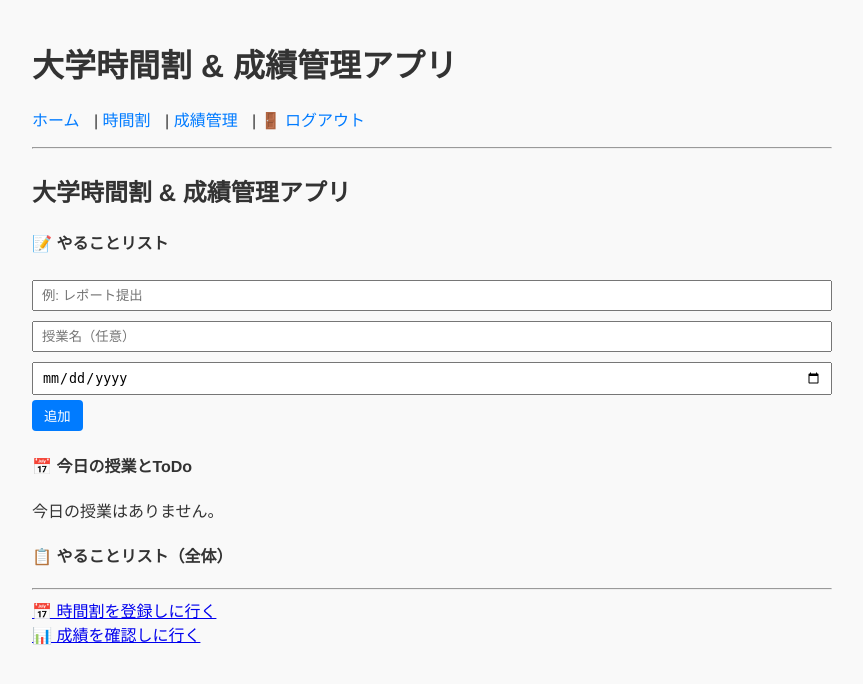
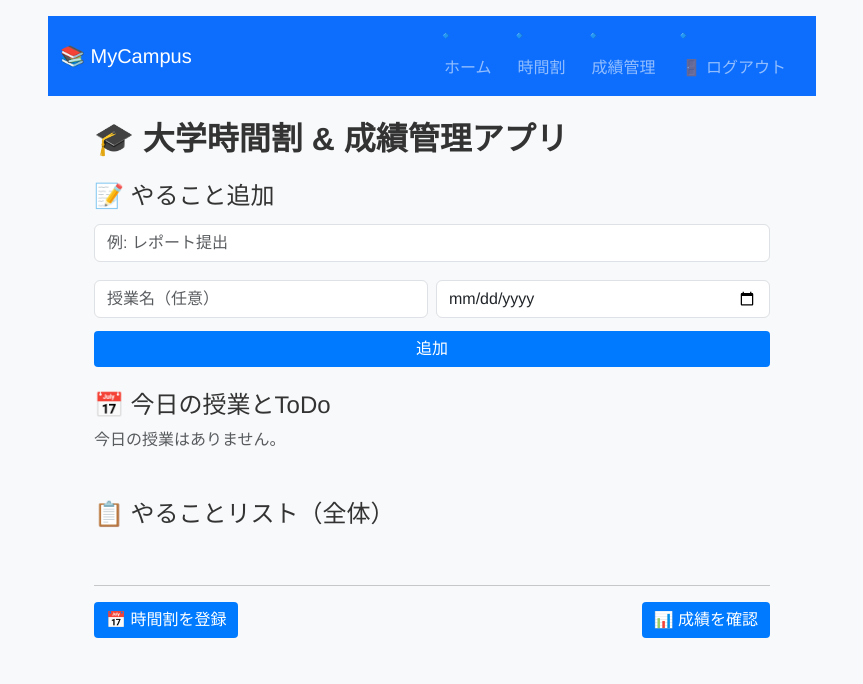
Before and after one commit to rakuto4486/timetable-app, a Flask app: page / in a window 1280 px wide. Shown: the top 684 px of the page, without its empty margins (208-1071 px from the left). Run offline with Flask 3, Linux system fonts and the light colour scheme; the visitor is signed in with stand-in values (Sample User, id 1).

Commit message:
ui change

```diff
--- a/templates/base.html
+++ b/templates/base.html
@@ -1,18 +1,47 @@
 <!DOCTYPE html>
-<html>
+<html lang="ja">
 <head>
-    <title>時間割アプリ</title>
-    <link rel="stylesheet" href="{{ url_for('static', filename='style.css') }}">
+  <meta charset="UTF-8">
+  <meta name="viewport" content="width=device-width, initial-scale=1">
+  <title>大学時間割 & 成績管理アプリ</title>
+  <!-- Bootstrap CSS -->
+  <link href="https://cdn.jsdelivr.net/npm/bootstrap@5.3.3/dist/css/bootstrap.min.css" rel="stylesheet">
+  <link rel="stylesheet" href="{{ url_for('static', filename='style.css') }}">
 </head>
-<body>
-    <h1>大学時間割 & 成績管理アプリ</h1>
-    <nav>
-        <a href="{{ url_for('index') }}">ホーム</a> |
-        <a href="{{ url_for('schedule_page') }}">時間割</a> |
-        <a href="{{ url_for('grades_page') }}">成績管理</a> |
-        <a href="{{ url_for('logout') }}">🚪 ログアウト</a>
-    </nav>
-    <hr>
+<body class="bg-light">
+
+  <!-- ナビゲーションバー -->
+  <nav class="navbar navbar-expand-lg navbar-dark bg-primary">
+    <div class="container-fluid">
+      <a class="navbar-brand" href="{{ url_for('index') }}">📚 MyCampus</a>
+      <button class="navbar-toggler" type="button" data-bs-toggle="collapse" data-bs-target="#navbarNav">
+        <span class="navbar-toggler-icon"></span>
+      </button>
+      <div class="collapse navbar-collapse" id="navbarNav">
+        <ul class="navbar-nav ms-auto">
+          <li class="nav-item">
+            <a class="nav-link" href="{{ url_for('index') }}">ホーム</a>
+          </li>
+          <li class="nav-item">
+            <a class="nav-link" href="{{ url_for('schedule_page') }}">時間割</a>
+          </li>
+          <li class="nav-item">
+            <a class="nav-link" href="{{ url_for('grades_page') }}">成績管理</a>
+          </li>
+          <li class="nav-item">
+            <a class="nav-link" href="{{ url_for('logout') }}">🚪 ログアウト</a>
+          </li>
+        </ul>
+      </div>
+    </div>
+  </nav>
+
+  <!-- メインコンテンツ -->
+  <div class="container mt-4">
     {% block content %}{% endblock %}
+  </div>
+
+  <!-- Bootstrap JS -->
+  <script src="https://cdn.jsdelivr.net/npm/bootstrap@5.3.3/dist/js/bootstrap.bundle.min.js"></script>
 </body>
 </html>
--- a/templates/index.html
+++ b/templates/index.html
@@ -1,44 +1,59 @@
 {% extends 'base.html' %}
 {% block content %}
-<div class="container mt-4">
-  <div class="row">
-    <div class="col-md-10 offset-md-1 col-lg-8 offset-lg-2">
+<div class="container mt-4" style="max-width: 700px;">
+  <h2 class="mb-4">🎓 大学時間割 & 成績管理アプリ</h2>
 
-      <h2 class="mb-4">大学時間割 & 成績管理アプリ</h2>
-
-      <h4 class="mt-4">📝 やることリスト</h4>
-      <form method="post" class="mb-4">
-        <div class="mb-2">
+  <h4 class="mt-4">📝 やること追加</h4>
+  <form method="post" class="row g-2 mb-4">
+    <div class="col-12">
       <input type="text" name="task" placeholder="例: レポート提出" class="form-control" required>
     </div>
-        <div class="mb-2">
+    <div class="col-md-6">
       <input type="text" name="class_name" placeholder="授業名（任意）" class="form-control">
     </div>
-        <div class="mb-2">
+    <div class="col-md-6">
       <input type="date" name="due_date" class="form-control">
     </div>
+    <div class="col-12 d-grid">
       <button type="submit" class="btn btn-primary">追加</button>
+    </div>
   </form>
 
   <h4 class="mt-4">📅 今日の授業とToDo</h4>
   {% if today_schedule %}
     {% for subject in today_schedule %}
-          <div class="card mb-2">
+      <div class="card mb-3">
         <div class="card-body">
-              <h5 class="card-title">{{ subject.class_name }}</h5>
-              <p class="card-text">{{ subject.day }}曜 {{ subject.period }}限<br>{{ subject.room }} / {{ subject.teacher }}</p>
+          <h5 class="card-title">{{ subject.class_name }}（{{ subject.day }}曜・{{ subject.period }}限）</h5>
+          <p class="card-text text-muted">{{ subject.room }} / {{ subject.teacher }}</p>
+
           {% for block in today_todos %}
             {% if block.class_name == subject.class_name %}
-                  <ul class="mb-0">
+              <ul class="list-group list-group-flush">
                 {% for task in block.tasks %}
-                      <li>
+                  <li class="list-group-item d-flex justify-content-between align-items-start">
+                    <div>
                       {% if task.done %}
                         ✅ <s>{{ task.task }}</s>
                       {% else %}
                         {{ task.task }}
                       {% endif %}
-                        [<a href="{{ url_for('mark_done', index=loop.index0) }}">{% if task.done %}戻す{% else %}完了{% endif %}</a>]
-                        [<a href="{{ url_for('delete_todo', index=loop.index0) }}">削除</a>]
+                      {% if task.due_date %}
+                        <br><small class="text-muted">
+                          {% if task.days_left > 0 %}
+                            <span class="badge bg-secondary">あと{{ task.days_left }}日</span>
+                          {% elif task.days_left == 0 %}
+                            <span class="badge bg-warning text-dark">今日が締切！</span>
+                          {% else %}
+                            <span class="badge bg-danger">期限切れ（{{ task.days_left | abs }}日前）</span>
+                          {% endif %}
+                        </small>
+                      {% endif %}
+                    </div>
+                    <div class="ms-2">
+                      <a href="{{ url_for('mark_done', index=loop.index0) }}" class="btn btn-sm btn-outline-success">{% if task.done %}戻す{% else %}完了{% endif %}</a>
+                      <a href="{{ url_for('delete_todo', index=loop.index0) }}" class="btn btn-sm btn-outline-danger">削除</a>
+                    </div>
                   </li>
                 {% endfor %}
               </ul>
@@ -48,13 +63,14 @@
       </div>
     {% endfor %}
   {% else %}
-        <p>今日の授業はありません。</p>
+    <p class="text-muted">今日の授業はありません。</p>
   {% endif %}
 
-      <h4 class="mt-4">📋 やることリスト（全体）</h4>
-      <ul>
+  <h4 class="mt-5">📋 やることリスト（全体）</h4>
+  <ul class="list-group">
     {% for todo in todos %}
-          <li>
+      <li class="list-group-item d-flex justify-content-between align-items-start">
+        <div>
           {% if todo.done %}
             ✅ <s>{{ todo.task }}</s>
           {% else %}
@@ -64,27 +80,29 @@
             <span class="text-muted">（{{ todo.class_name }}）</span>
           {% endif %}
           {% if todo.due_date %}
-              - <small>
+            <br><small>
               {% if todo.days_left > 0 %}
-                  あと{{ todo.days_left }}日
+                <span class="badge bg-secondary">あと{{ todo.days_left }}日</span>
               {% elif todo.days_left == 0 %}
-                  ⏰ 今日が締切！
+                <span class="badge bg-warning text-dark">今日が締切！</span>
               {% else %}
-                  ⚠️ 期限切れ（{{ todo.days_left | abs }}日前）
+                <span class="badge bg-danger">期限切れ（{{ todo.days_left | abs }}日前）</span>
               {% endif %}
             </small>
           {% endif %}
-            [<a href="{{ url_for('mark_done', index=loop.index0) }}">{% if todo.done %}戻す{% else %}完了{% endif %}</a>]
-            [<a href="{{ url_for('delete_todo', index=loop.index0) }}">削除</a>]
+        </div>
+        <div class="ms-2">
+          <a href="{{ url_for('mark_done', index=loop.index0) }}" class="btn btn-sm btn-outline-success">{% if todo.done %}戻す{% else %}完了{% endif %}</a>
+          <a href="{{ url_for('delete_todo', index=loop.index0) }}" class="btn btn-sm btn-outline-danger">削除</a>
+        </div>
       </li>
     {% endfor %}
   </ul>
 
-      <hr>
-      <a href="{{ url_for('schedule_page') }}">📅 時間割を登録しに行く</a><br>
-      <a href="{{ url_for('grades_page') }}">📊 成績を確認しに行く</a>
-
-    </div>
+  <hr class="mt-5">
+  <div class="d-flex justify-content-between">
+    <a href="{{ url_for('schedule_page') }}" class="btn btn-outline-primary">📅 時間割を登録</a>
+    <a href="{{ url_for('grades_page') }}" class="btn btn-outline-primary">📊 成績を確認</a>
   </div>
 </div>
 {% endblock %}
```
Also changed, not shown: templates/edit_grade.html (+17 -15 lines), templates/grades.html (+54 -30 lines), templates/login.html (+24 -19 lines), templates/register.html (+6 -2 lines), templates/schedule.html (+29 -17 lines). Lines whose indentation alone changed are shown as unchanged.
